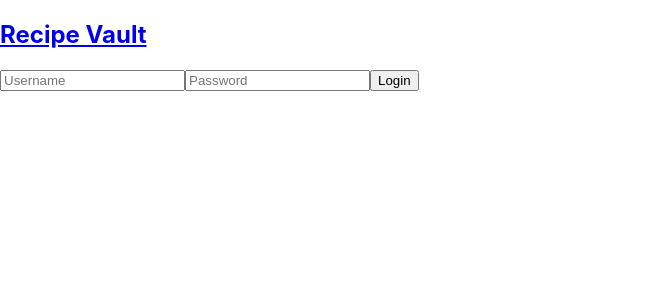
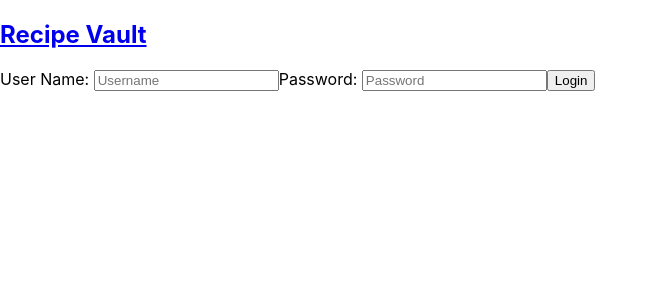
Before and after one commit to Secret-Family-Recipes-Cookbook-6/FrontEnd, a React (Create React App) app: page / in a window 1280 px wide. Shown: the top 300 px of the page, without its empty margins (0-658 px from the left). Built offline with nearby package versions, Linux system fonts and the light colour scheme.

Commit message:
Removed unnecessary imports.  Cleaned up some warning messages.

```diff
--- a/src/App.js
+++ b/src/App.js
@@ -1,10 +1,10 @@
-import React, { useState } from 'react';
+import React from 'react';
 import './App.css';
 import LandingPage from './components/LandingPage';
 import CreateAccount from './components/CreateAccount';
 import LogIn from './components/LogIn';
 import Recipes from './components/Recipes';
-import { BrowserRouter as Router, Route, Link } from "react-router-dom";
+import { Route } from "react-router-dom";
 import ProtectedRoute from "./components/ProtectedRoute";
 import Header from "./components/Header";
 
@@ -18,7 +18,7 @@ function App() {
     <Route path='/LandingPage' component={LandingPage}/>
     <Route path='/CreateAccount' component={CreateAccount}/>
     <Route exact path='/' component={LogIn}/>
-    <Route path='/Recipes' component={Recipes}/>
+    <ProtectedRoute exact path='/protected' component={Recipes}/>
     </>
   );
 }
--- a/src/components/CreateAccount.js
+++ b/src/components/CreateAccount.js
@@ -1,5 +1,5 @@
 import React from 'react';
-import Header from './Header';
+// import Header from './Header';
 import { axiosWithAuth } from '../utils/axiosWithAuth';
 
 
--- a/src/components/LogIn.js
+++ b/src/components/LogIn.js
@@ -1,5 +1,5 @@
 import React, { useState } from 'react';
-import Header from './Header';
+// import Header from './Header';
 import { axiosWithAuth } from '../utils/axiosWithAuth';
 
 const LogIn = (props) => {
@@ -32,7 +32,9 @@ const LogIn = (props) => {
 	}
 	return (
 		<div>
+
 			<form onSubmit={handleSubmit}>
+				<label htmlFor='username'>User Name: </label>
 				<input
 					type="text"
 					placeholder="Username"
@@ -40,6 +42,7 @@ const LogIn = (props) => {
 					onChange={handleChange}
 					value={credentials.username}
 				/>
+				<label htmlFor='password'>Password: </label>
 				<input
 					type="password"
 					placeholder="Password"
```
